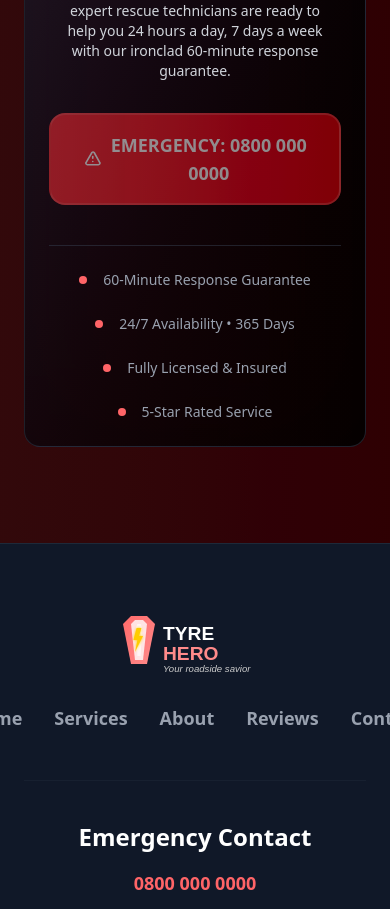
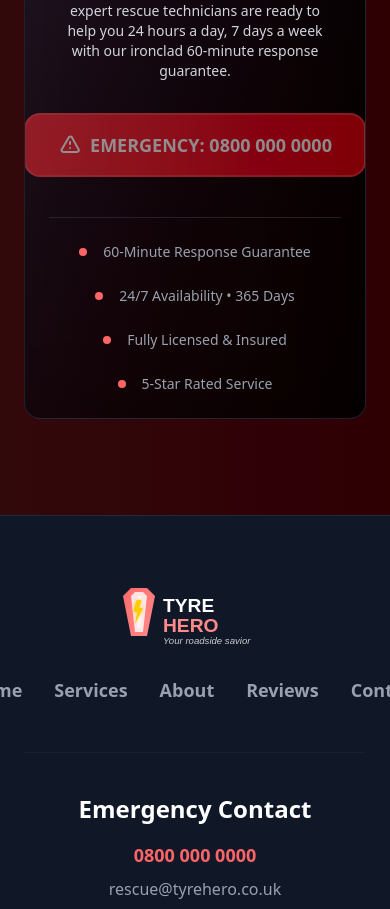
Before and after one commit to ezekaj/tyre-hero, a React (Vite) app in the folder tyre-hero/: page / in a window 390 px wide. Shown: the part 7680-8589 px from the top of the page. Built offline with nearby package versions, Linux system fonts and the light colour scheme.

Commit message:
fix: ensure emergency button text stays on single line
- Add whitespace-nowrap to button span containers
- Add flex-shrink-0 to icon to prevent compression
- Wrap phone number text in whitespace-nowrap span
- Prevents 'EMERGENCY: 0800 000 0000' from breaking across lines

```diff
--- a/tyre-hero/src/App.jsx
+++ b/tyre-hero/src/App.jsx
@@ -921,11 +921,11 @@ const App = () => {
                   onClick={() => window.location.href = 'tel:08000000000'}
                   className="bg-gradient-to-r from-red-500 to-red-600 text-white font-black py-4 sm:py-6 md:py-8 px-8 sm:px-12 md:px-16 rounded-2xl sm:rounded-3xl md:rounded-4xl text-lg sm:text-xl md:text-2xl lg:text-3xl shadow-4xl hover:shadow-red-500/50 transform hover:scale-105 transition-all duration-500 hover:rotate-3 animate-pulse border-2 sm:border-3 md:border-4 border-red-400/50 group relative overflow-hidden"
                 >
-                  <span className="relative z-10 flex items-center">
-                    <svg xmlns="http://www.w3.org/2000/svg" className="h-6 w-6 sm:h-8 sm:w-8 md:h-10 md:w-10 mr-2 sm:mr-3 md:mr-4" fill="none" viewBox="0 0 24 24" stroke="currentColor">
+                  <span className="relative z-10 flex items-center whitespace-nowrap">
+                    <svg xmlns="http://www.w3.org/2000/svg" className="h-6 w-6 sm:h-8 sm:w-8 md:h-10 md:w-10 mr-2 sm:mr-3 md:mr-4 flex-shrink-0" fill="none" viewBox="0 0 24 24" stroke="currentColor">
                       <path strokeLinecap="round" strokeLinejoin="round" strokeWidth="2" d="M12 9v2m0 4h.01m-6.938 4h13.856c1.54 0 2.502-1.667 1.732-2.5L13.732 4c-.77-.833-1.964-.833-2.732 0L3.732 16.5c-.77.833.192 2.5 1.732 2.5z" />
                     </svg>
-                    EMERGENCY: 0800 000 0000
+                    <span className="whitespace-nowrap">EMERGENCY: 0800 000 0000</span>
                     </span>
                   <div className="absolute inset-0 bg-gradient-to-r from-red-600 to-red-700 opacity-0 group-hover:opacity-20 transition-opacity duration-500"></div>
                   <div className="absolute -inset-2 bg-gradient-to-r from-red-400 to-pink-500 rounded-4xl opacity-0 group-hover:opacity-100 animate-ping transition-opacity duration-500"></div>
```
